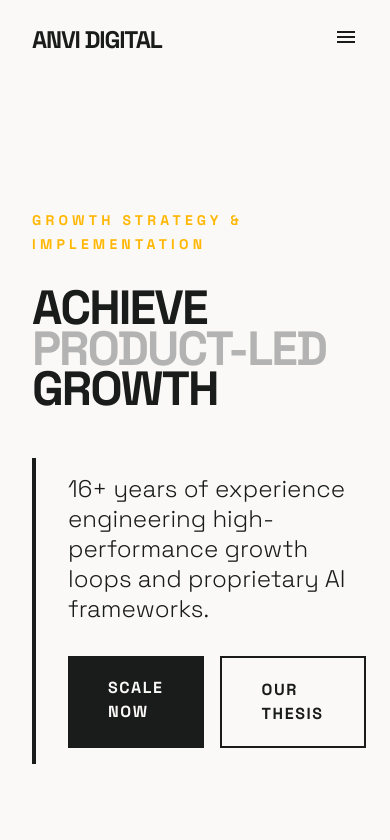
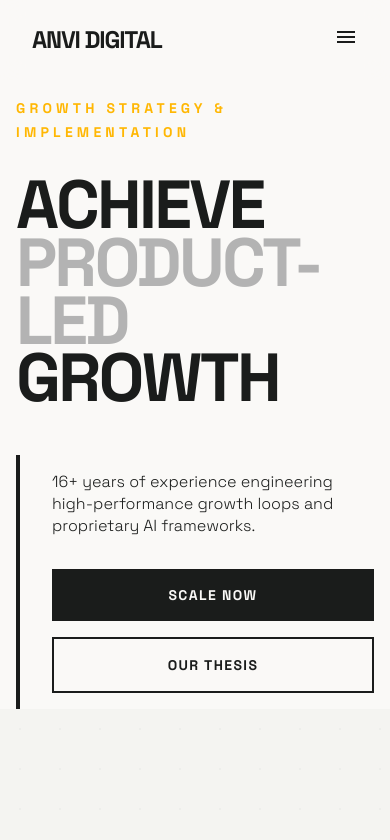
Before and after one commit to Anvi-Digital/anvi-digital-website, a Next.js app: page / in a window 390 px wide. Shown: the top 840 px of the page. Built offline with nearby package versions, Linux system fonts and the light colour scheme.

Commit message:
style: optimize responsive typography and layout spacing across landing page components

```diff
--- a/src/app/globals.css
+++ b/src/app/globals.css
@@ -80,7 +80,7 @@
 
 /* ─── Custom Utility Classes ─── */
 .text-giant {
-  font-size: clamp(3rem, 12vw, 10rem);
+  font-size: clamp(4.25rem, 15vw, 10rem);
   line-height: 0.85;
   letter-spacing: -0.04em;
 }
--- a/src/components/AIAgents.tsx
+++ b/src/components/AIAgents.tsx
@@ -4,7 +4,7 @@
       <div className="max-w-screen-2xl mx-auto">
         {/* Section Header */}
         <div className="flex flex-col mb-32">
-          <h2 className="text-6xl md:text-8xl font-black uppercase tracking-tighter leading-[0.9] mb-8">
+          <h2 className="text-5xl md:text-8xl font-black uppercase tracking-tighter leading-[0.9] mb-8">
             Deploy AI Agents <br />
             With <span className="italic text-secondary">Measurable</span> ROI.
           </h2>
--- a/src/components/AISEO.tsx
+++ b/src/components/AISEO.tsx
@@ -17,7 +17,7 @@
         {/* Section Header */}
         <div className="mb-24 flex flex-col md:flex-row justify-between items-end gap-8">
           <div>
-            <h2 className="text-6xl md:text-8xl font-black uppercase tracking-tighter leading-none mb-6">
+            <h2 className="text-5xl md:text-8xl font-black uppercase tracking-tighter leading-none mb-6">
               The SEO
               <br />
               Engine.
--- a/src/components/Contact.tsx
+++ b/src/components/Contact.tsx
@@ -4,7 +4,7 @@
       <div className="max-w-screen-2xl mx-auto grid grid-cols-1 lg:grid-cols-2 gap-24">
         {/* Left Column — Headline & Info */}
         <div>
-          <h2 className="text-7xl font-black uppercase leading-none mb-8">
+          <h2 className="text-5xl md:text-7xl font-black uppercase leading-none mb-8">
             Ready to
             <br />
             Evolve?
--- a/src/components/Footer.tsx
+++ b/src/components/Footer.tsx
@@ -3,7 +3,7 @@
     <footer className="bg-[#1a1c1b] py-24 px-8 w-full">
       <div className="max-w-screen-2xl mx-auto w-full">
         {/* Logo */}
-        <h2 className="text-6xl font-black text-white mb-12">ANVI DIGITAL</h2>
+        <h2 className="text-5xl md:text-6xl font-black text-white mb-12">ANVI DIGITAL</h2>
 
         {/* Link Grid */}
         <div className="grid grid-cols-1 md:grid-cols-2 lg:grid-cols-4 gap-12 w-full mb-24">
--- a/src/components/Hero.tsx
+++ b/src/components/Hero.tsx
@@ -1,6 +1,6 @@
 export default function Hero() {
   return (
-    <section className="min-h-screen flex flex-col justify-center pt-32 px-8 max-w-screen-2xl mx-auto">
+    <section className="min-h-[80vh] md:min-h-screen flex flex-col justify-center pt-24 md:pt-32 px-4 md:px-8 max-w-screen-2xl mx-auto">
       <div className="mb-8">
         <span className="font-label uppercase tracking-[0.3em] text-sm text-secondary font-bold">
           Growth Strategy &amp; Implementation
@@ -17,15 +17,15 @@
 
       <div className="stagger-grid">
         <div className="col-start-1 col-span-12 md:col-start-7 md:col-span-6 border-l-4 border-on-surface pl-8 py-4">
-          <p className="text-2xl md:text-4xl font-light leading-tight mb-8">
+          <p className="text-base md:text-3xl font-light leading-snug mb-8">
             16+ years of experience engineering high-performance growth loops
             and proprietary AI frameworks.
           </p>
-          <div className="flex gap-4">
-            <a href="#contact" className="bg-on-background text-surface px-10 py-5 font-bold uppercase tracking-widest transition-all hover:bg-secondary inline-block">
+          <div className="flex flex-col sm:flex-row gap-4">
+            <a href="#contact" className="bg-on-background text-surface px-6 py-4 md:px-10 md:py-5 text-sm md:text-base font-bold uppercase tracking-widest transition-all hover:bg-secondary text-center inline-block">
               Scale Now
             </a>
-            <a href="#ai-seo" className="border-2 border-on-background text-on-background px-10 py-5 font-bold uppercase tracking-widest transition-all hover:bg-surface-container inline-block">
+            <a href="#ai-seo" className="border-2 border-on-background text-on-background px-6 py-4 md:px-10 md:py-5 text-sm md:text-base font-bold uppercase tracking-widest transition-all hover:bg-surface-container text-center inline-block">
               Our Thesis
             </a>
           </div>
--- a/src/components/TrustAndFAQ.tsx
+++ b/src/components/TrustAndFAQ.tsx
@@ -23,7 +23,7 @@
         <div className="grid grid-cols-1 lg:grid-cols-2 gap-24">
           {/* Testimonials Column */}
           <div>
-            <h2 className="text-6xl font-black uppercase mb-16">
+            <h2 className="text-5xl md:text-6xl font-black uppercase mb-16">
               The Verdict.
             </h2>
             <div className="space-y-12">
@@ -75,7 +75,7 @@
 
           {/* FAQ Column */}
           <div>
-            <h2 className="text-6xl font-black uppercase mb-16">FAQ</h2>
+            <h2 className="text-5xl md:text-6xl font-black uppercase mb-16">FAQ</h2>
             <div className="divide-y divide-surface-variant">
               {faqs.map((faq) => (
                 <details key={faq.question} className="group py-6">
```
